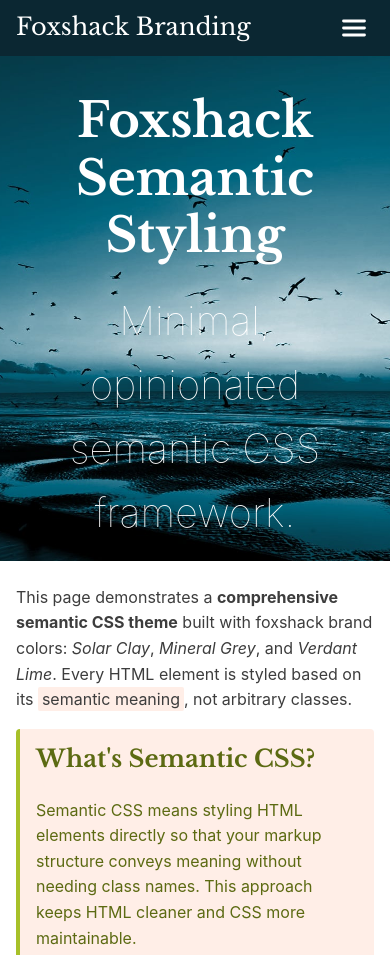
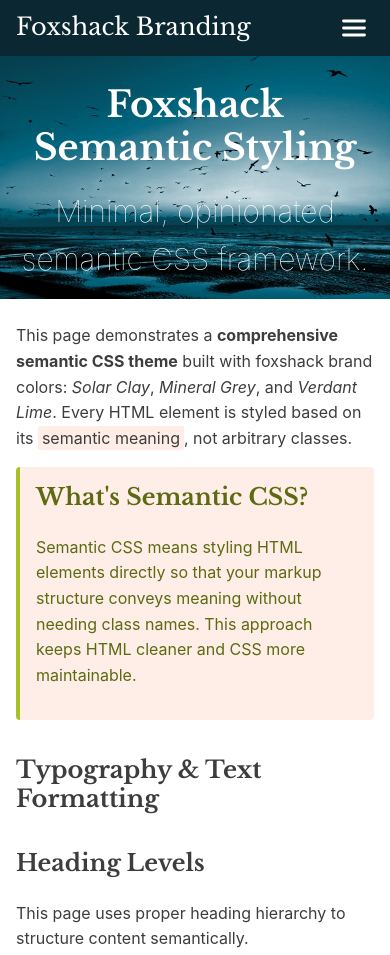
Before and after one commit to foxshack/branding, a website: page index.html in a window 390 px wide. Shown: the top 955 px of the page. Drawn offline with nearby package versions, Linux system fonts and the light colour scheme.

Commit message:
Adding clamp to headings

```diff
--- a/scss_includes/_regions.scss
+++ b/scss_includes/_regions.scss
@@ -165,7 +165,7 @@ main > header:has(> h1) {
   margin-bottom: 1.5em;
 
   h1 {
-    font-size: 3rem;
+    font-size: clamp(calc(3rem * 0.75), 6vw, 3rem);
     margin-bottom: 0.5em;
   }
 
@@ -173,7 +173,7 @@ main > header:has(> h1) {
     max-width: 600px;
     margin-top: 0;
     font-weight: lighter;
-    font-size: 2.5rem;
+    font-size: clamp(calc(2.5rem * 0.75), 6vw, 2.5rem);
   }
 
 }
--- a/scss_includes/_typography.scss
+++ b/scss_includes/_typography.scss
@@ -13,32 +13,40 @@ h6 {
   margin-bottom: 1em;
 }
 
+$headings-sizes: (
+  1: 2.5rem,
+  2: 2rem,
+  3: 1.5rem,
+  4: 1.25rem,
+  5: 1.1rem,
+  6: 1rem
+);
+
 h1 {
-  font-size: 2.5rem;
+  font-size: clamp(calc(map-get($headings-sizes, 1) * 0.75), 6vw, map-get($headings-sizes, 1));
   margin-top: 0.75em;
   margin-bottom: 0.75em;
 }
 
 h2 {
-  font-size: 2rem;
-  border-bottom: 2px solid var(--fs-color-grey-60);
+  font-size: clamp(calc(map-get($headings-sizes, 2) * 0.75), 6vw, map-get($headings-sizes, 2));
   margin-bottom: 1em;
 }
 
 h3 {
-  font-size: 1.5rem;
+  font-size: clamp(calc(map-get($headings-sizes, 3) * 0.75), 6vw, map-get($headings-sizes, 3));
 }
 
 h4 {
-  font-size: 1.25rem;
+  font-size: clamp(calc(map-get($headings-sizes, 4) * 0.75), 6vw, map-get($headings-sizes, 4));
 }
 
 h5 {
-  font-size: 1.1rem;
+  font-size: clamp(calc(map-get($headings-sizes, 5) * 0.75), 6vw, map-get($headings-sizes, 5));
 }
 
 h6 {
-  font-size: 1rem;
+  font-size: clamp(calc(map-get($headings-sizes, 6) * 0.75), 6vw, map-get($headings-sizes, 6));
 }
 
 /* Paragraph & Text */
```
Also changed, not shown: style.css, 1 other file.
